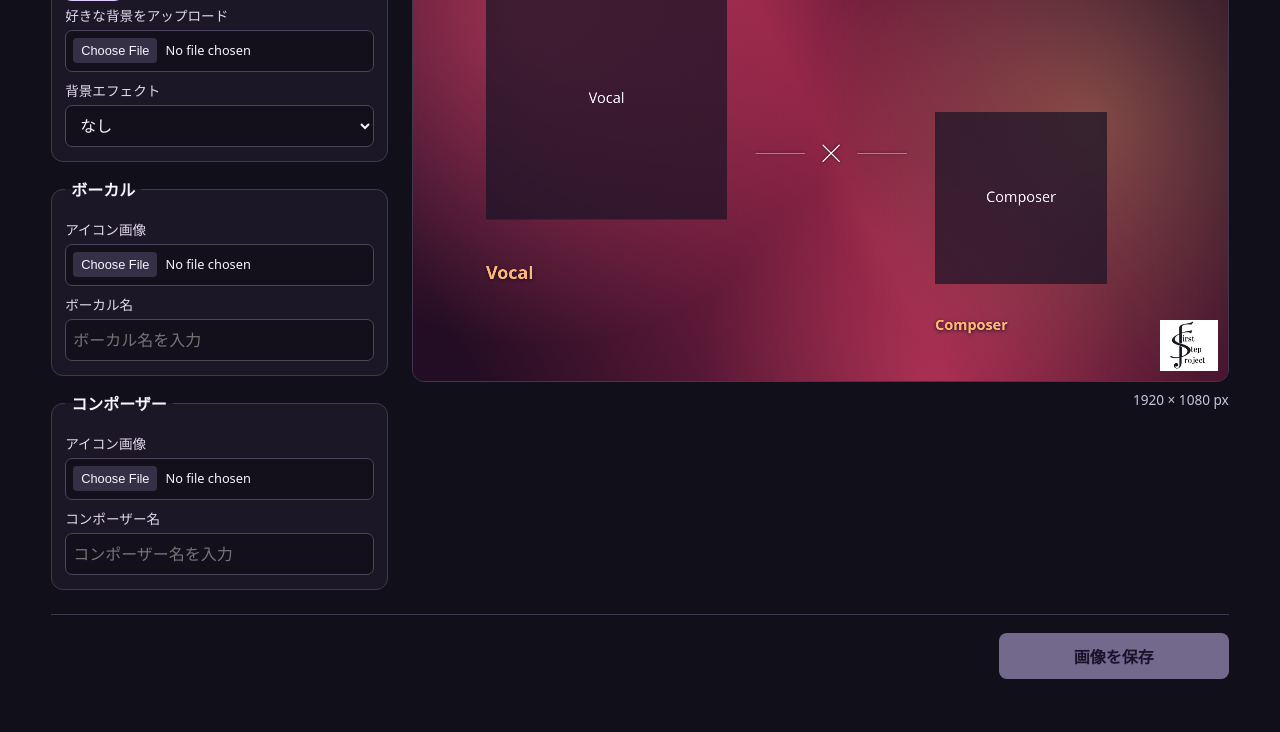
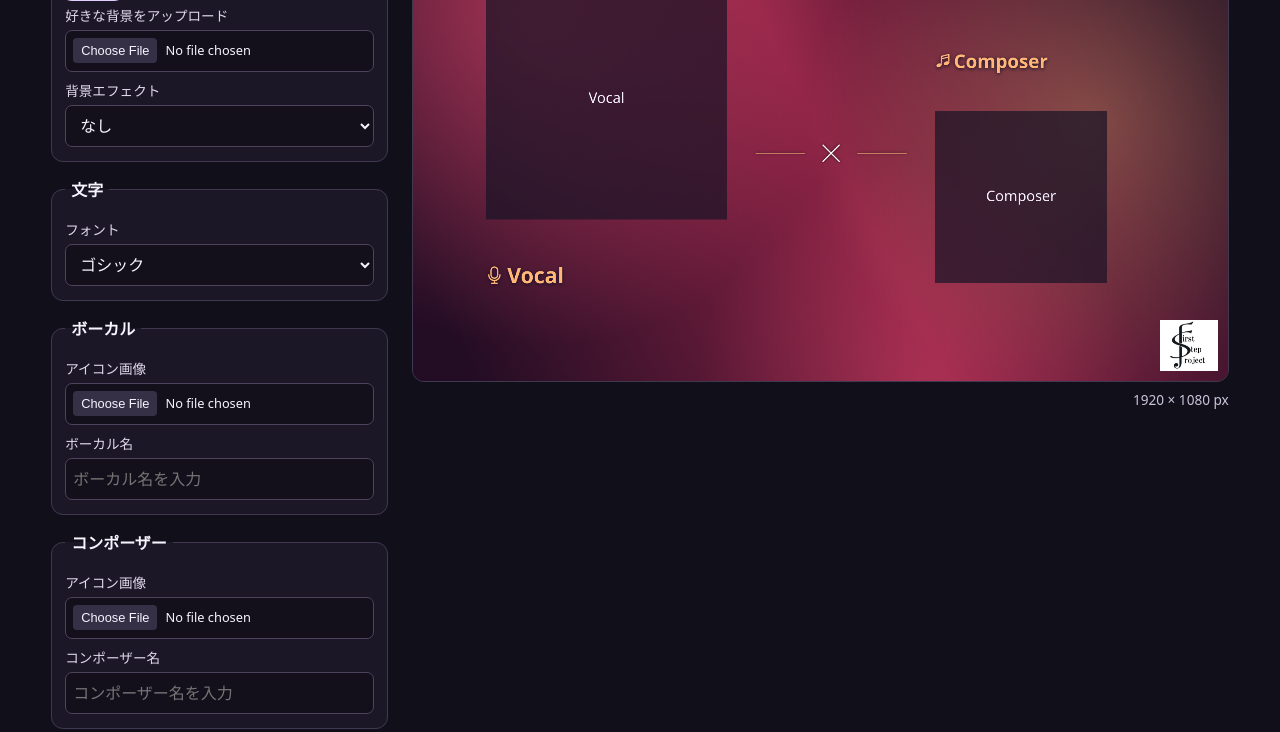
Before and after one commit to Kawakami0530/FirstStepProject_IconMakingTool, a plain HTML site: page index.html in a window 1280 px wide. Shown: the part 231-963 px from the top of the page. Drawn offline with Linux system fonts and the light colour scheme.

Commit message:
Add font choices and refine performer labels and alignment

```diff
--- a/app.js
+++ b/app.js
@@ -6,6 +6,7 @@ const save = document.querySelector("#save");
 const status = document.querySelector("#status");
 const presets = document.querySelector("#presets");
 const effectSelect = document.querySelector("#effect");
+const fontSelect = document.querySelector("#font");
 const logo = new Image();
 let logoReady = false;
 let background = null;
@@ -29,9 +30,18 @@ const effects = {
   sparkles: drawSparkles
 };
 
+const fonts = {
+  sans: { family: '"Hiragino Sans", Meiryo, system-ui, sans-serif', weight: 750 },
+  serif: { family: 'Georgia, "Yu Mincho", "Hiragino Mincho ProN", "Noto Serif CJK JP", serif', weight: 600 },
+  rounded: { family: 'ui-rounded, "Hiragino Maru Gothic ProN", "Arial Rounded MT Bold", "Trebuchet MS", sans-serif', weight: 700 },
+  mono: { family: 'ui-monospace, "SFMono-Regular", Consolas, "Courier New", monospace', weight: 700 }
+};
+
+const bottomLine = 850;
+const composerSize = 405;
 const performers = [
-  { id: "vocal", label: "Vocal", x: 172, y: 132, size: 568, nameSize: 96, roleSize: 42 },
-  { id: "composer", label: "Composer", x: 1230, y: 447, size: 405, nameSize: 70, roleSize: 34 }
+  { id: "vocal", label: "Vocal", icon: drawMicrophone, x: 172, y: 132, size: 568, nameSize: 96, roleSize: 50 },
+  { id: "composer", label: "Composer", icon: drawNote, x: 1230, y: bottomLine - composerSize, size: composerSize, nameSize: 70, roleSize: 44, textAbove: true }
 ].map(performer => ({
   ...performer,
   image: null,
@@ -181,7 +191,53 @@ function drawSparkle(target, x, y, radius, color) {
   target.fill();
 }
 
-function drawPerformer(performer, accent) {
+function drawMicrophone() {
+  context.beginPath();
+  context.roundRect(9, 2, 12, 20, 6);
+  context.moveTo(5, 16);
+  context.arc(15, 16, 10, Math.PI, 0, true);
+  context.moveTo(15, 26);
+  context.lineTo(15, 31);
+  context.moveTo(10, 31);
+  context.lineTo(20, 31);
+  context.stroke();
+}
+
+function drawNote() {
+  context.beginPath();
+  context.moveTo(13, 24);
+  context.lineTo(13, 7);
+  context.lineTo(28, 3);
+  context.lineTo(28, 20);
+  context.moveTo(13, 12);
+  context.lineTo(28, 8);
+  context.stroke();
+  for (const [x, y] of [[8, 25], [23, 21]]) {
+    context.beginPath();
+    context.ellipse(x, y, 5.5, 3.7, -0.36, 0, Math.PI * 2);
+    context.fill();
+  }
+}
+
+function drawRole(performer, font, accent, baseline) {
+  const { x, label, roleSize, icon } = performer;
+  context.font = `600 ${roleSize}px ${font.family}`;
+  context.fillStyle = accent;
+  context.fillText(label, x + roleSize, baseline);
+
+  const scale = roleSize / 38;
+  context.save();
+  context.translate(x, baseline - 31 * scale);
+  context.scale(scale, scale);
+  context.strokeStyle = accent;
+  context.lineWidth = 2.4;
+  context.lineCap = "round";
+  context.lineJoin = "round";
+  icon();
+  context.restore();
+}
+
+function drawPerformer(performer, font, accent) {
   const { image, x, y, size, label, nameSize, roleSize, name } = performer;
   context.save();
   if (image) {
@@ -190,7 +246,7 @@ function drawPerformer(performer, accent) {
     context.fillStyle = "#171326b3";
     context.fillRect(x, y, size, size);
     context.fillStyle = "#f4eefe";
-    context.font = "500 34px system-ui, sans-serif";
+    context.font = `500 34px ${font.family}`;
     context.textAlign = "center";
     context.textBaseline = "middle";
     context.fillText(label, x + size / 2, y + size / 2);
@@ -199,8 +255,9 @@ function drawPerformer(performer, accent) {
   const value = name.value.trim();
   let fontSize = nameSize;
   do {
-    context.font = `750 ${fontSize}px "Hiragino Sans", Meiryo, system-ui, sans-serif`;
-    if (context.measureText(value).width <= size + 18) break;
+    context.font = `${font.weight} ${fontSize}px ${font.family}`;
+    const metrics = context.measureText(value);
+    if (Math.max(metrics.width, metrics.actualBoundingBoxRight ?? 0) <= size + 18) break;
     fontSize -= 2;
   } while (fontSize >= 30);
 
@@ -210,11 +267,10 @@ function drawPerformer(performer, accent) {
   context.shadowBlur = 10;
   context.shadowOffsetY = 2;
   context.fillStyle = "#fff";
-  const baseline = y + size + nameSize * 0.94;
-  if (fontSize >= 30) context.fillText(value, x, baseline);
-  context.font = `550 ${roleSize}px system-ui, sans-serif`;
-  context.fillStyle = accent;
-  context.fillText(label, x, baseline + roleSize + 8);
+  const nameBaseline = performer.textAbove ? y - 22 : bottomLine - roleSize - 10;
+  if (fontSize >= 30) context.fillText(value, x, nameBaseline);
+  const roleBaseline = performer.textAbove ? nameBaseline - nameSize - 9 : bottomLine;
+  drawRole(performer, font, accent, roleBaseline);
   context.restore();
   return fontSize >= 30;
 }
@@ -247,6 +303,7 @@ function drawCollaborationMark(accent) {
 
 function render() {
   const theme = themes[activePreset];
+  const font = fonts[fontSelect.value] || fonts.sans;
   const effectTheme = background ? themes[1] : theme;
   const accent = effectTheme.colors[3];
   if (background) cover(background, 0, 0, canvas.width, canvas.height);
@@ -263,7 +320,7 @@ function render() {
   let longName = false;
   for (const performer of performers) {
     const name = performer.name.value.trim();
-    const fits = drawPerformer(performer, accent);
+    const fits = drawPerformer(performer, font, accent);
     longName ||= !fits;
     ready &&= Boolean(performer.image && name && fits);
     performer.name.setCustomValidity(fits ? "" : "画像に収まるよう名前を短くしてください。");
@@ -342,6 +399,9 @@ for (const [index, theme] of themes.entries()) {
 }
 updatePresetButtons();
 effectSelect.addEventListener("change", render);
+fontSelect.addEventListener("change", () => {
+  status.textContent = render() ? "画像に収まるよう名前を短くしてください。" : "";
+});
 bindImage("background", image => {
   background = image;
   updatePresetButtons();
@@ -388,6 +448,7 @@ save.addEventListener("click", () => {
 window.addEventListener("pageshow", () => {
   for (const input of document.querySelectorAll("input")) input.value = "";
   effectSelect.value = "";
+  fontSelect.value = "sans";
   render();
 }, { once: true });
 render();
--- a/index.html
+++ b/index.html
@@ -5,8 +5,8 @@
 <meta name="viewport" content="width=device-width, initial-scale=1">
 <meta name="description" content="First Step Projectのコラボ告知画像をフルHDで作成。">
 <title>コラボ画像メーカー | First Step Project</title>
-<link rel="stylesheet" href="style.css?v=3">
-<script defer src="app.js?v=3"></script>
+<link rel="stylesheet" href="style.css?v=4">
+<script defer src="app.js?v=4"></script>
 </head>
 <body>
 <main>
@@ -33,6 +33,16 @@
 </select>
 </fieldset>
 <fieldset>
+<legend>文字</legend>
+<label for="font">フォント</label>
+<select id="font" autocomplete="off">
+<option value="sans">ゴシック</option>
+<option value="serif">明朝</option>
+<option value="rounded">丸ゴシック</option>
+<option value="mono">等幅</option>
+</select>
+</fieldset>
+<fieldset>
 <legend>ボーカル</legend>
 <label for="vocal">アイコン画像</label><input id="vocal" type="file" accept="image/*">
 <label for="vocal-name">ボーカル名</label><input id="vocal-name" type="text" autocomplete="off" placeholder="ボーカル名を入力">
```
